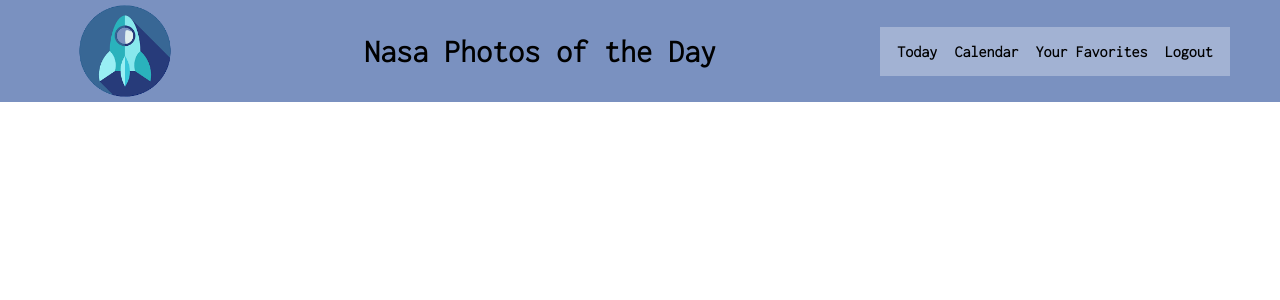
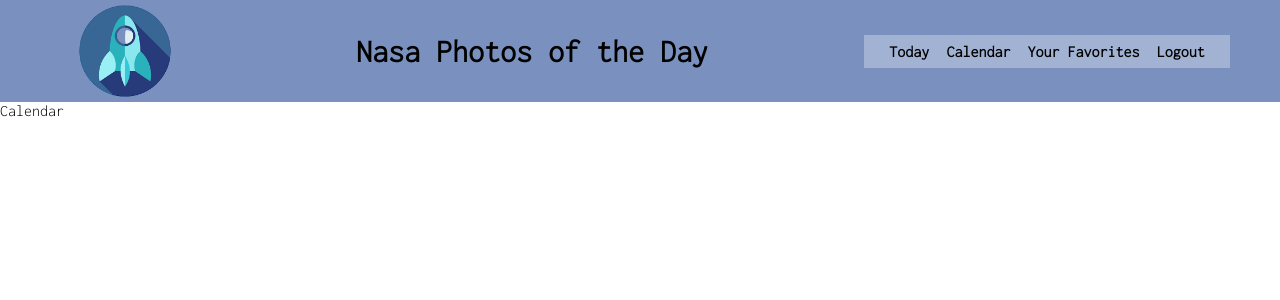
Before and after one commit to benwaples/favorite-api-fe, a React (Create React App) app: page /Calendar in a window 1280 px wide. Shown: the top 300 px of the page. Built offline with nearby package versions, Linux system fonts and the light colour scheme.

Commit message:
add calendar component and update header

```diff
--- a/src/App.css
+++ b/src/App.css
@@ -12,12 +12,15 @@
 }
 
 nav {
-  background-color: var(--opacWhiteBg)
+  background-color: var(--opacWhiteBg);
+  padding: 8px;
 }
 
-nav p {
+nav a {
   cursor: pointer;
   font-weight: bold;
+  text-decoration: none;
+  color: black;
 }
 
 button {
--- a/src/App.js
+++ b/src/App.js
@@ -9,6 +9,7 @@
 import Header from './Header.js'
 import TodaysPic from './pocd/TodaysPic.js'
 import FavPage from './favorite/FavPage.js'
+import Calendar from './Calendar/Calendar.js'
 
 export default class App extends Component {
 
@@ -66,6 +67,13 @@
                     checkState={this.checkState}
                     {...routerProps} />}
               />
+              <Route
+                  path="/Calendar"
+                  exact
+                  render={(routerProps) => <Calendar
+                    checkState={this.checkState}
+                    {...routerProps} />}
+              />
           </Switch>
       </Router>
   </div>
--- /dev/null
+++ b/src/Calendar/Calendar.js
@@ -0,0 +1,11 @@
+import React, { Component } from 'react'
+
+export default class Calendar extends Component {
+  render() {
+    return (
+      <div>
+        Calendar
+      </div>
+    )
+  }
+}
--- a/src/Header.js
+++ b/src/Header.js
@@ -1,4 +1,5 @@
 import React, { Component } from 'react'
+import { Link } from 'react-router-dom';
 
 export default class extends Component {
   render() {
@@ -7,10 +8,10 @@
         <img className="logo" src="newlogo.png" alt="pocd logo"/>
         <h1>Nasa Photos of the Day</h1>
         <nav>
-          <p>Today</p>
-          <p>Calendar</p>
-          <p>Your Favorites</p>
-          <p>Logout</p>
+          <Link to="/TodaysPic">Today</Link>
+          <Link to="/Calendar">Calendar</Link>
+          <Link to="/FavPage">Your Favorites</Link>
+          <Link to="/">Logout</Link>
         </nav>
       </header>
     )
```
